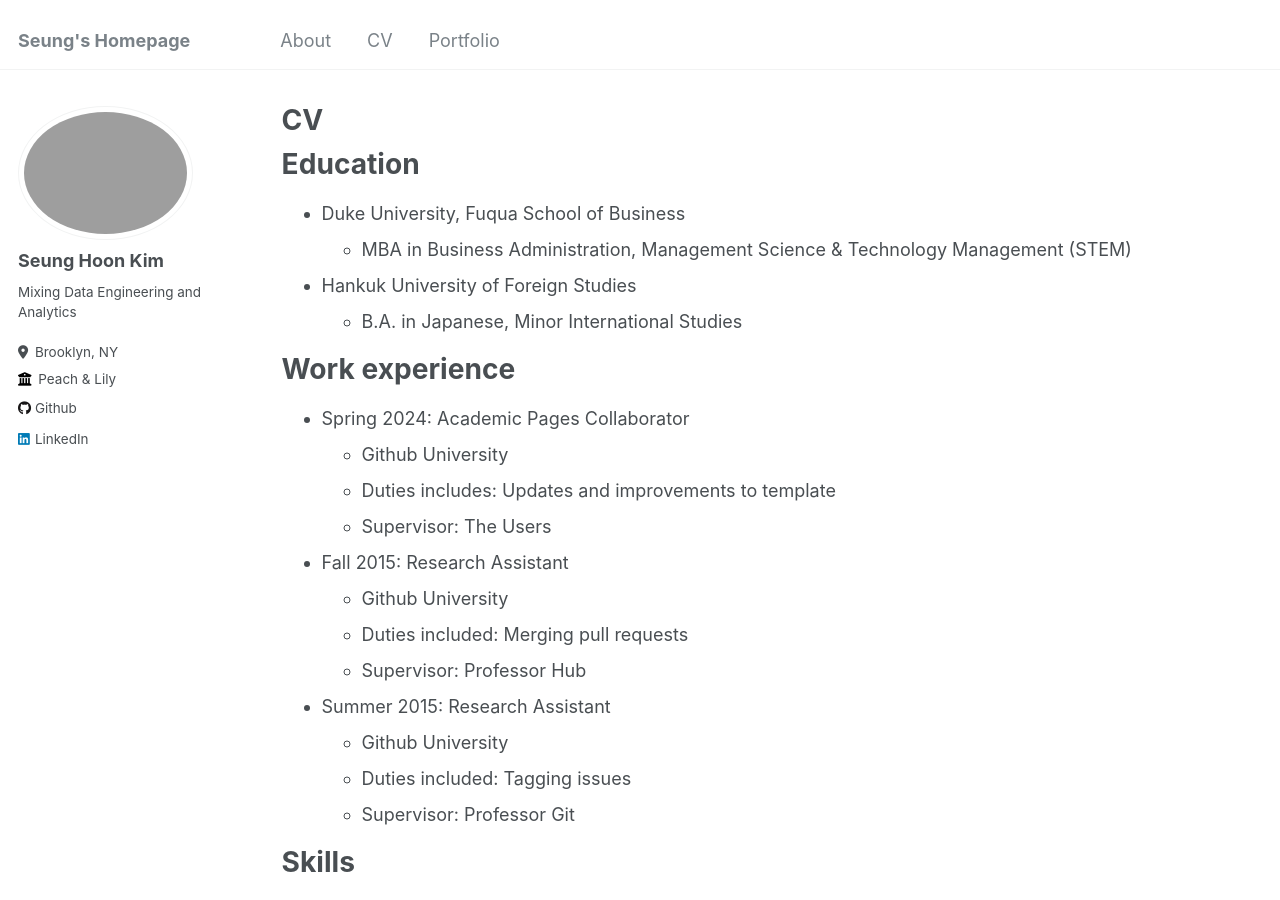
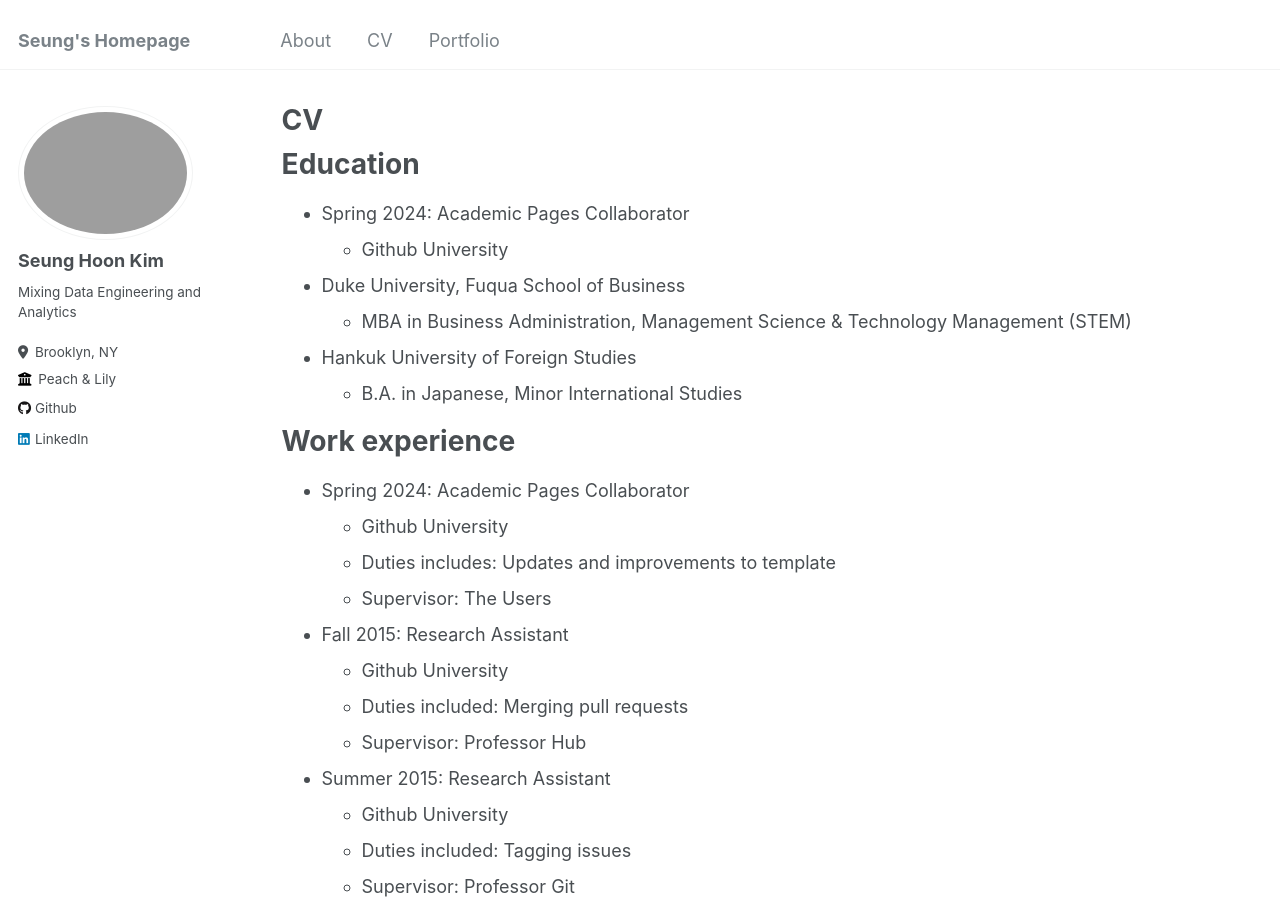
Before and after one commit to seunghoonkim1/seunghoonkim1.github.io, a Jekyll site: the page built from _pages/cv.md, in a window 1280 px wide and 900 px high. Built offline with Jekyll 4.4.1, drawn with Linux system fonts in a browser that asks for light colours.

Commit message:
trying formatting

```diff
--- a/_pages/cv.md
+++ b/_pages/cv.md
@@ -11,6 +11,8 @@ redirect_from:
 
 Education
 ======
+* Spring 2024: Academic Pages Collaborator
+  * Github University
 * Duke University, Fuqua School of Business
   * MBA in Business Administration, Management Science & Technology Management (STEM)
 
```
